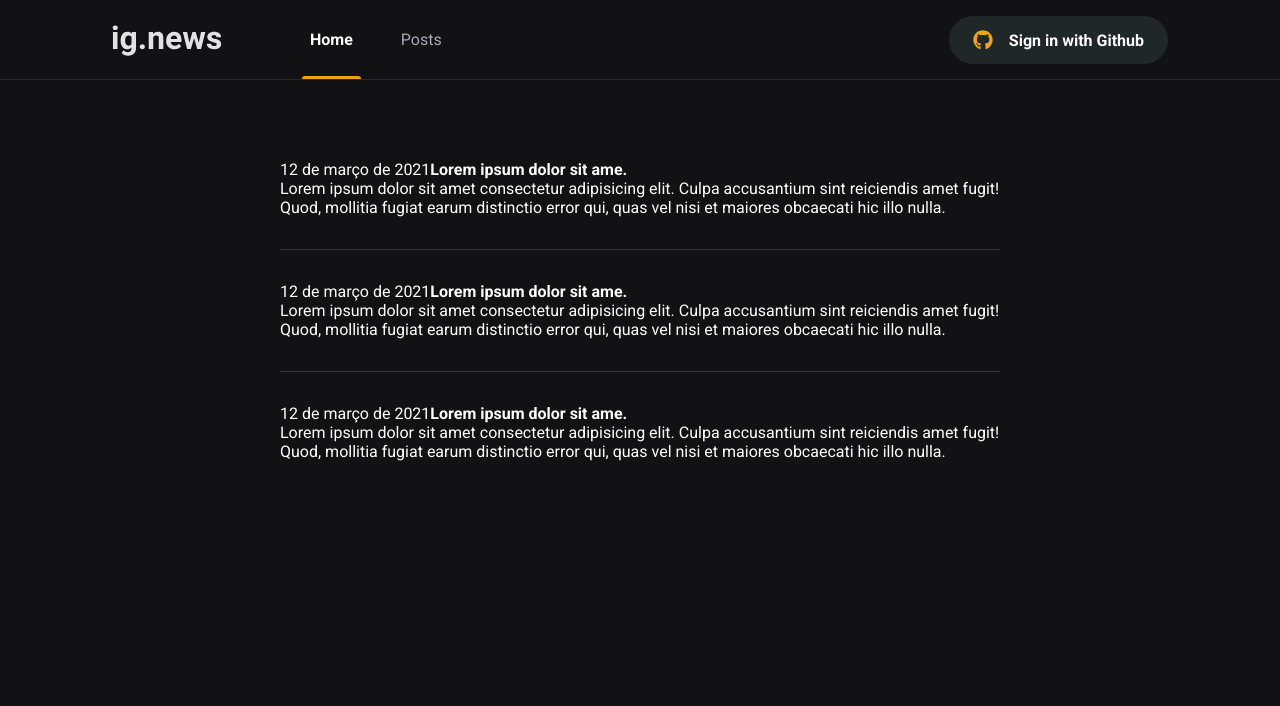
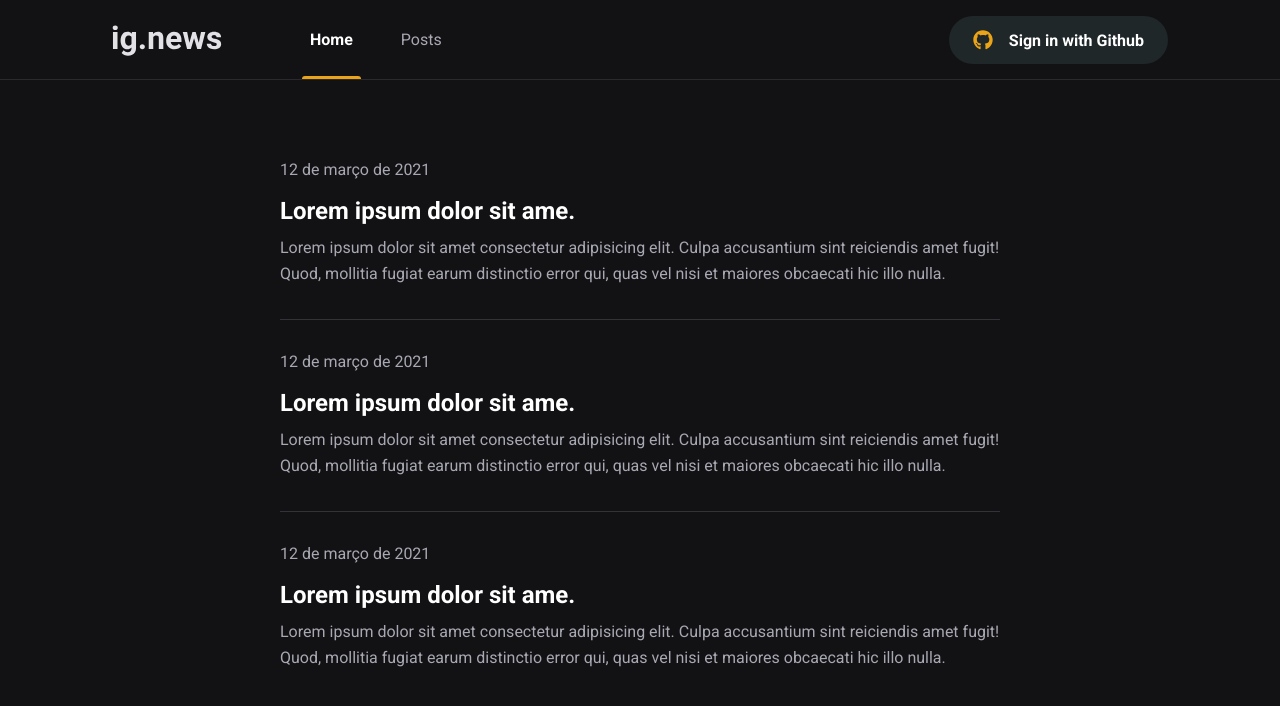
Before and after one commit to nikolaslopes/react-ignite-chapter-03-IGNEWS, a Next.js app: page /posts in a window 1280 px wide. Shown: the top 706 px of the page. Built offline with nearby package versions, Linux system fonts and the light colour scheme; no server answers.

Commit message:
:fire: created content styles

```diff
--- a/src/pages/posts/index.tsx
+++ b/src/pages/posts/index.tsx
@@ -10,7 +10,7 @@
 
       <main className={styles.container}>
         <div className={styles.posts}>
-          <a href="">
+          <a href="#">
             <time>12 de março de 2021</time>
             <strong>Lorem ipsum dolor sit ame.</strong>
             <p>
@@ -21,7 +21,7 @@
             </p>
           </a>
 
-          <a href="">
+          <a href="#">
             <time>12 de março de 2021</time>
             <strong>Lorem ipsum dolor sit ame.</strong>
             <p>
@@ -32,7 +32,7 @@
             </p>
           </a>
 
-          <a href="">
+          <a href="#">
             <time>12 de março de 2021</time>
             <strong>Lorem ipsum dolor sit ame.</strong>
             <p>
--- a/src/pages/posts/styles.module.scss
+++ b/src/pages/posts/styles.module.scss
@@ -16,5 +16,31 @@
       padding-top: 2rem;
       border-top: 1px solid var(--gray-700);
     }
+
+    time {
+      font-size: 1rem;
+      display: flex;
+      align-items: center;
+      color: var(--gray-300);
+    }
+
+    strong {
+      display: block;
+      font-size: 1.5rem;
+      margin-top: 1rem;
+      line-height: 2rem;
+
+      transition: color 0.2s ease-in;
+    }
+
+    p {
+      color: var(--gray-300);
+      margin-top: 0.5rem;
+      line-height: 1.625rem;
+    }
+
+    &:hover strong {
+      color: var(--yellow-500);
+    }
   }
 }
```
